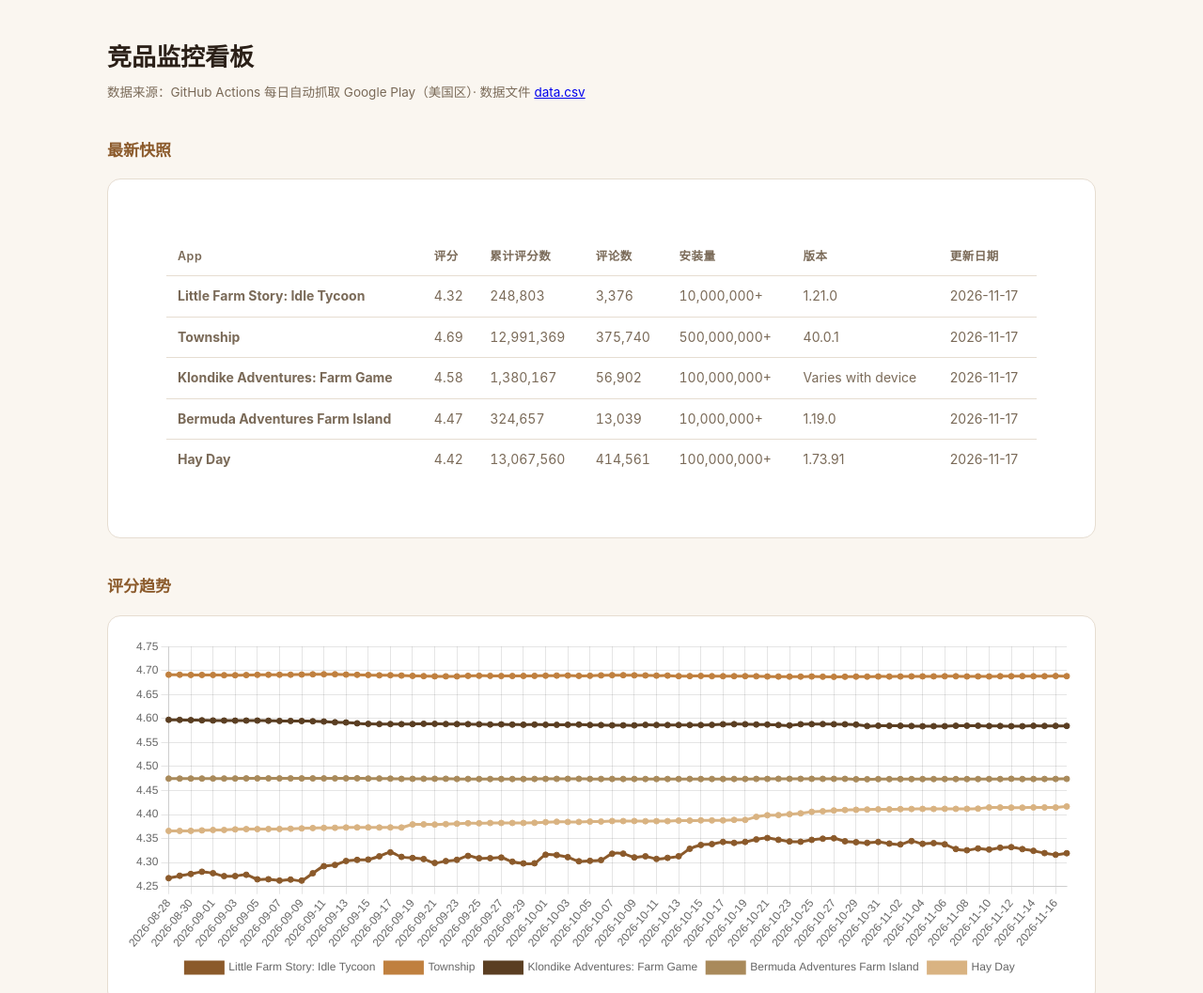
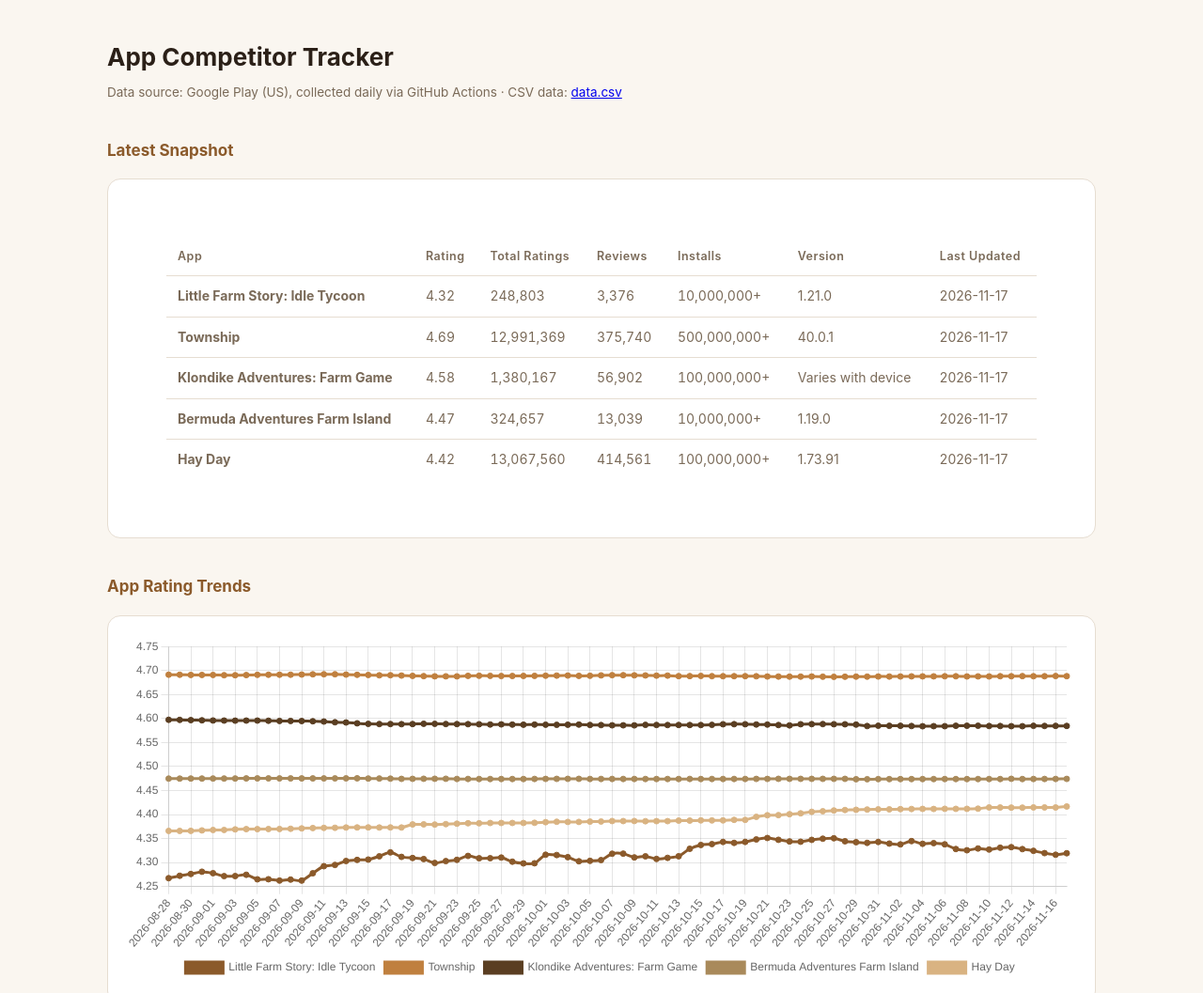
Before and after one commit to carsonchenjilin-svg/competitor-tracker, a plain HTML site: page index.html in a window 1280 px wide. Shown: the top 1057 px of the page at 94% size. Drawn offline with nearby package versions, Linux system fonts and the light colour scheme.

Commit message:
Translate competitor tracker interface to English

```diff
--- a/index.html
+++ b/index.html
@@ -1,10 +1,10 @@
 <!DOCTYPE html>
-<html lang="zh-CN">
+<html lang="en">
 <head>
 <meta charset="UTF-8">
 <meta name="viewport" content="width=device-width, initial-scale=1.0">
-<title>竞品监控看板 | Competitor Tracker</title>
-<!-- PapaParse：解析 CSV；Chart.js：画图表 -->
+<title>App Competitor Tracker | Google Play Market Insights</title>
+<!-- PapaParse parses the CSV; Chart.js renders the trend charts. -->
 <script src="https://cdnjs.cloudflare.com/ajax/libs/PapaParse/5.4.1/papaparse.min.js"></script>
 <script src="https://cdnjs.cloudflare.com/ajax/libs/Chart.js/4.4.4/chart.umd.min.js"></script>
 <style>
@@ -15,7 +15,7 @@
   *{margin:0;padding:0;box-sizing:border-box}
   body{
     background:var(--paper);color:var(--ink);
-    font-family:-apple-system,'PingFang SC','Noto Sans SC',sans-serif;
+    font-family:-apple-system,'Segoe UI',Arial,sans-serif;
     font-size:15px;line-height:1.6;
   }
   .wrap{max-width:1100px;margin:0 auto;padding:40px 24px 80px}
@@ -26,7 +26,7 @@
     background:var(--card);border:1px solid var(--mist);
     border-radius:14px;padding:22px;
   }
-  /* 最新快照表格 */
+  /* Latest snapshot table */
   table{width:100%;border-collapse:collapse;font-size:14px}
   th,td{padding:10px 12px;text-align:left;border-bottom:1px solid var(--mist)}
   th{color:var(--slate);font-weight:600;font-size:12.5px;letter-spacing:.04em}
@@ -37,44 +37,44 @@
 </head>
 <body>
 <div class="wrap">
-  <h1>竞品监控看板</h1>
-  <p class="sub">数据来源：GitHub Actions 每日自动抓取 Google Play（美国区）· 数据文件 <a href="data.csv">data.csv</a></p>
+  <h1>App Competitor Tracker</h1>
+  <p class="sub">Data source: Google Play (US), collected daily via GitHub Actions · CSV data: <a href="data.csv">data.csv</a></p>
 
-  <h2>最新快照</h2>
+  <h2>Latest Snapshot</h2>
   <div class="panel">
-    <div id="table" class="loading">加载中……</div>
+    <div id="table" class="loading">Loading competitor data...</div>
   </div>
 
-  <h2>评分趋势</h2>
+  <h2>App Rating Trends</h2>
   <div class="panel"><canvas id="scoreChart" height="110"></canvas></div>
 
-  <h2>累计评分数趋势</h2>
+  <h2>Total Ratings Trends</h2>
   <div class="panel"><canvas id="ratingsChart" height="110"></canvas></div>
 </div>
 
 <script>
-// 棕色系配色，给每个 App 一条线
+// Color palette: one line per app
 const COLORS = ['#8B5A2B','#C0803F','#5A3E22','#A98A5B','#D9B382','#7A6A58'];
 
-// 读取同仓库的 data.csv
+// Load data.csv from this repository
 Papa.parse('data.csv', {
   download: true, header: true, skipEmptyLines: true,
   complete: (res) => {
     const rows = res.data;
     if (!rows.length) {
-      document.getElementById('table').textContent = '还没有数据，等 bot 跑过一次后刷新。';
+      document.getElementById('table').textContent = 'No data is available yet. Please refresh after the next scheduled data update.';
       return;
     }
-    // 按 App 分组
+    // Group records by app
     const apps = [...new Set(rows.map(r => r.app))];
     const dates = [...new Set(rows.map(r => r.date))].sort();
 
-    // ===== 最新快照表格：每个 App 取最后一条记录 =====
+    // ===== Latest snapshot: use the most recent record for each app =====
     const latest = apps.map(name => {
       const rs = rows.filter(r => r.app === name);
       return rs[rs.length - 1];
     });
-    let html = '<table><tr><th>App</th><th>评分</th><th>累计评分数</th><th>评论数</th><th>安装量</th><th>版本</th><th>更新日期</th></tr>';
+    let html = '<table><tr><th>App</th><th>Rating</th><th>Total Ratings</th><th>Reviews</th><th>Installs</th><th>Version</th><th>Last Updated</th></tr>';
     latest.forEach(r => {
       html += `<tr><td><b>${r.app}</b></td>
         <td class="num">${Number(r.score).toFixed(2)}</td>
@@ -86,7 +86,7 @@ Papa.parse('data.csv', {
     html += '</table>';
     document.getElementById('table').innerHTML = html;
 
-    // ===== 趋势图工具：某字段按日期取值 =====
+    // ===== Trend chart helper: values for a given field by date =====
     const seriesOf = (field) => apps.map((name, i) => ({
       label: name,
       data: dates.map(d => {
@@ -109,7 +109,7 @@ Papa.parse('data.csv', {
       { type: 'line', data: { labels: dates, datasets: seriesOf('ratings') }, options: baseOpts });
   },
   error: () => {
-    document.getElementById('table').textContent = '读取 data.csv 失败——确认它和 index.html 在同一个仓库。';
+    document.getElementById('table').textContent = 'Unable to load data.csv. Please verify that it is available in the same repository as index.html.';
   }
 });
 </script>
```
